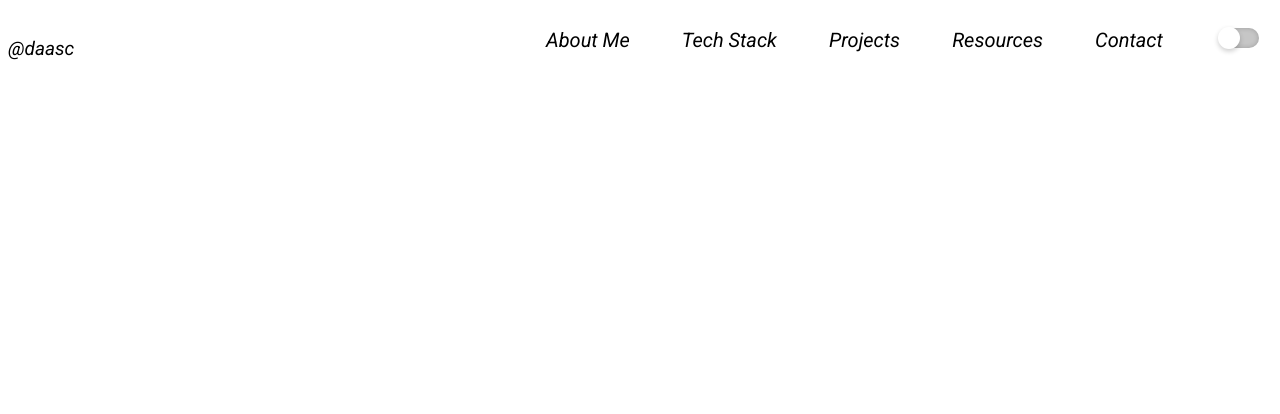
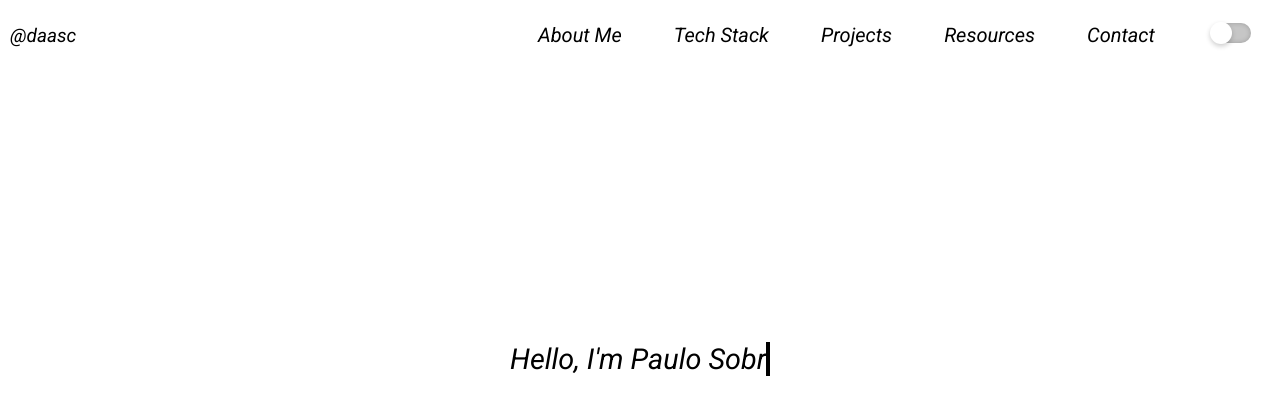
Before and after one commit to daasc/portfolio, a Vue app: page / in a window 1280 px wide. Shown: the top 414 px of the page. Built offline with nearby package versions, Linux system fonts and the light colour scheme.

Commit message:
add components hello

```diff
--- a/src/assets/scss/global.scss
+++ b/src/assets/scss/global.scss
@@ -1,6 +1,22 @@
 @import url("https://fonts.googleapis.com/css2?family=Roboto:ital@1&display=swap");
+:root {
 
+}
 $mediaMaxWidth: 1260px;
 $mediaBp1Width: 960px;
 $mediaMinWidth: 480px;
 $mediaInit: 0px;
+$myStartWidth: 0;
+$myEndWidth: 24%;
+
+body {
+  margin: 0;
+}
+
+@media (max-width: 500px) {
+  $myEndWidth: 50%;
+}
+
+@media (max-width: 990px) {
+  $myEndWidth: 50%;
+}
--- a/src/assets/scss/navbar/index.scss
+++ b/src/assets/scss/navbar/index.scss
@@ -6,13 +6,16 @@
   .navbar {
     display: flex;
     position: fixed;
+    top: 0;
     width: 100%;
-    height: 10vh;
+    align-items: center;
+    height: 70px;
     justify-content: space-between;
     .logo {
       text-decoration: none;
       color: $black;
       font-size: 19px;
+      margin-left: 10px;
     }
     .navbar__mobile {
       cursor: pointer;
@@ -32,7 +35,7 @@
       position: absolute;
       right: 0;
       margin-top: 10vh;
-      height: 92vh;
+      height:  92vh;
       width: 100%;
       flex-direction: column;
       align-items: center;
@@ -50,7 +53,6 @@
 }
 @media (min-width: $mediaBp1Width) {
   .navbar {
-
     align-items: center;
     .navbar__mobile {
       display: none;
@@ -63,6 +65,7 @@
       width: 60%;
       margin-right: 0px;
       margin-top: 0px;
+      margin-bottom: 0px;
     }
   }
 }
--- /dev/null
+++ b/src/components/hello.vue
@@ -0,0 +1,77 @@
+<template>
+  <div>
+    <p class="text">Hello, I'm Paulo Sobrinho.</p>
+  </div>
+</template>
+<script>
+export default {
+  data() {
+    return {};
+  },
+  methods: {},
+};
+</script>
+<style lang="scss" scoped>
+.text {
+  position: absolute;
+  top: calc(50vh - 70px);
+  left: 50%;
+  transform: translate(-50%, -50%);
+  border-right: 4px solid black;
+  font-size: 180%;
+  white-space: nowrap;
+  overflow: hidden;
+  animation: typewriter 5s steps(15) 1s 1 normal both,
+    blinkCursor 500ms steps(15) infinite normal;
+}
+
+@keyframes blinkCursor {
+  from {
+    border-right-color: black;
+  }
+  to {
+    border-right-color: transparent;
+  }
+}
+
+@media (min-width: 0px) {
+  @keyframes typewriter {
+    from {
+      width: $myStartWidth;
+    }
+    to {
+      width: 87%;
+    }
+  }
+}
+@media (min-width: 420px) {
+  @keyframes typewriter {
+    from {
+      width: $myStartWidth;
+    }
+    to {
+      width: 74%;
+    }
+  }
+}
+@media (min-width: 600px) {
+  @keyframes typewriter {
+    from {
+      width: $myStartWidth;
+    }
+    to {
+      width: 50%;
+    }
+  }
+}
+@media (min-width: 1000px) {
+  @keyframes typewriter {
+    from {
+      width: $myStartWidth;
+    }
+    to {
+      width: 25%;
+    }
+  }
+}
+</style>
--- a/src/views/home.vue
+++ b/src/views/home.vue
@@ -1,10 +1,15 @@
 <template>
-  <div>
+  <div class="home">
+    <hello></hello>
   </div>
 </template>
 <script>
+import hello from "../components/hello.vue";
 export default {
   name: "Home",
+  components: {
+    hello,
+  },
   data() {
     return {
       messages: "dad",
@@ -18,5 +23,9 @@ export default {
 };
 </script>
 <style lang="scss">
-
+.home {
+  width: 100%;
+  height: calc(100vh - 70px);
+  margin-top: 70px;
+}
 </style>
```
